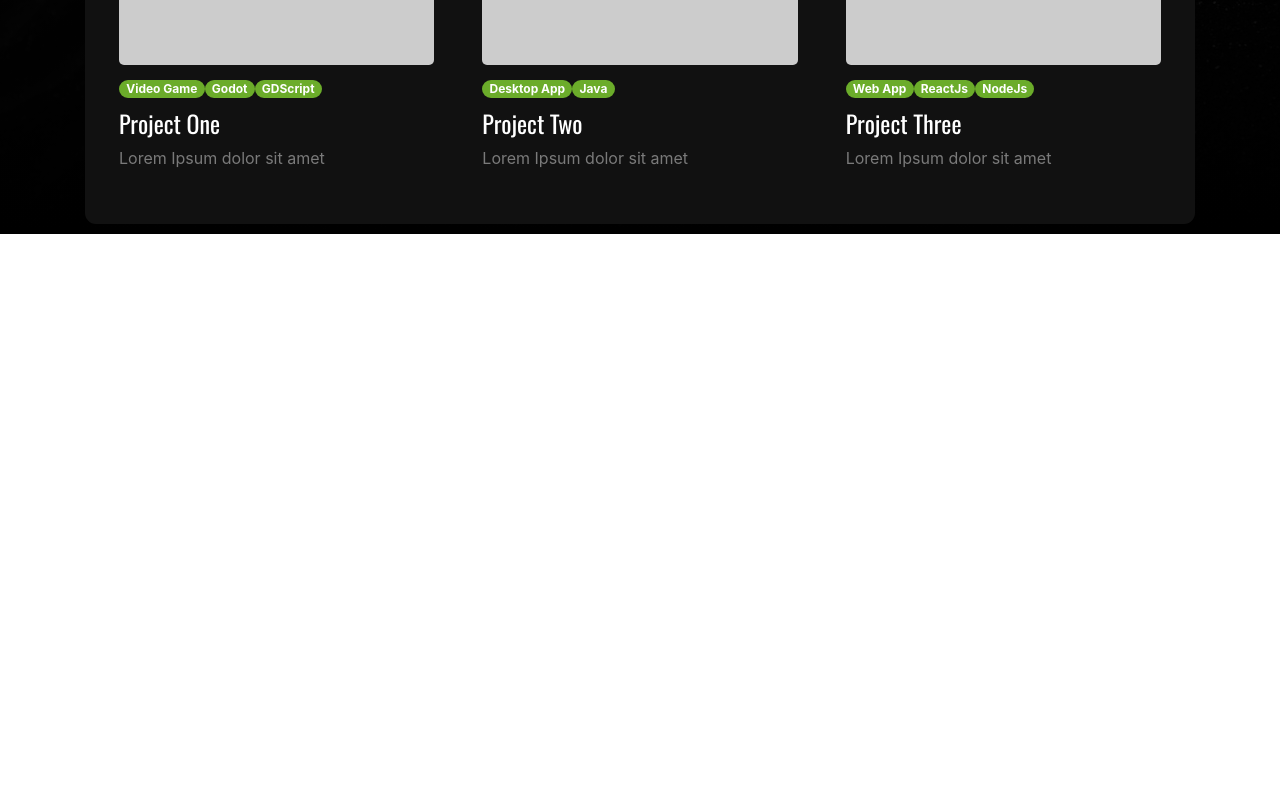
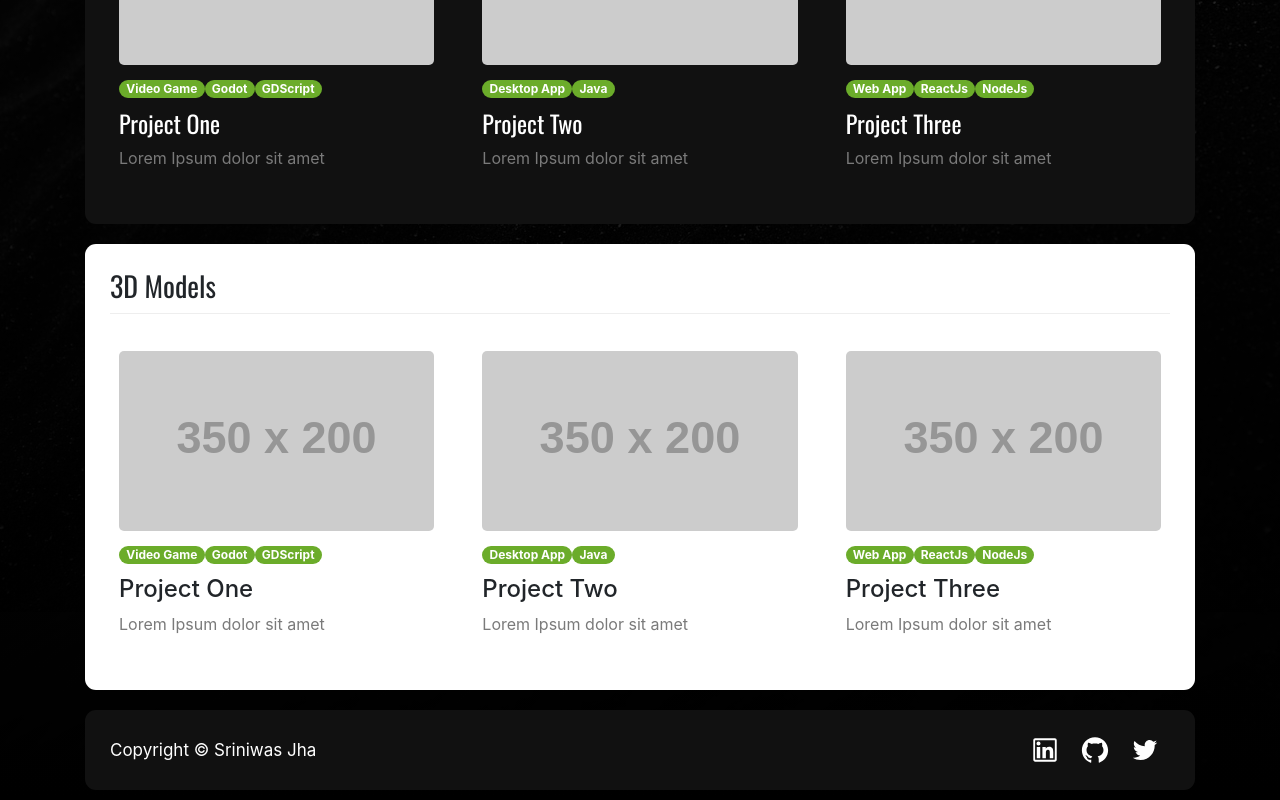
Before and after one commit to sriniwas14/SriniwasJha.in, a React (Create React App) app: page / in a window 1280 px wide. Shown: the part 668-1468 px from the top of the page. Before the commit the page ends 902 px from the top, so only its background shows below. Built offline with nearby package versions, Linux system fonts and the light colour scheme; a web font is replaced by a local one.

Commit message:
Added Loader

```diff
--- a/public/index.html
+++ b/public/index.html
@@ -10,34 +10,60 @@
       content="Sriniwas' Portfolio Website"
     />
     <link rel="apple-touch-icon" href="%PUBLIC_URL%/logo192.png" />
-    <!--
-      manifest.json provides metadata used when your web app is installed on a
-      user's mobile device or desktop. See https://developers.google.com/web/fundamentals/web-app-manifest/
-    -->
     <link rel="manifest" href="%PUBLIC_URL%/manifest.json" />
-    <!--
-      Notice the use of %PUBLIC_URL% in the tags above.
-      It will be replaced with the URL of the `public` folder during the build.
-      Only files inside the `public` folder can be referenced from the HTML.
+    <title>Sriniwas Jha - An Intoduction</title>
+    <style>
+      body { overflow-y: hidden; }
 
-      Unlike "/favicon.ico" or "favicon.ico", "%PUBLIC_URL%/favicon.ico" will
-      work correctly both with client-side routing and a non-root public URL.
-      Learn how to configure a non-root public URL by running `npm run build`.
-    -->
-    <title>Sriniwas Jha - An Intoduction</title>
+      h1 {
+        margin-bottom: 40px;
+      }
+
+      #loading {
+        display: inline-block;
+        width: 50px;
+        height: 50px;
+        border: 6px solid #6bac2a40;
+        border-radius: 50%;
+        border-top-color: #6bac2a;
+        animation: spin 1s ease-in-out infinite;
+        -webkit-animation: spin 1s ease-in-out infinite;
+      }
+
+      @keyframes spin {
+        to { -webkit-transform: rotate(360deg); }
+      }
+      @-webkit-keyframes spin {
+        to { -webkit-transform: rotate(360deg); }
+      }
+
+      #st_loadingPage {
+        background: black;
+        text-align: center;
+        position: absolute;
+        top: 0;
+        left: 0;
+        right: 0;
+        bottom: 0;
+        z-index: 10;
+        padding-top: 40vh;
+        opacity: 1;
+      }
+    </style>
   </head>
-  <body style="background: linear-gradient(rgb(0,0,0,0.7),rgb(0,0,0,1)), url('./background.jpg')">
+  <body onload="hideLoader()" style="background: linear-gradient(rgb(0,0,0,0.7),rgb(0,0,0,1)), url('./background.jpg')">
+    <div id="st_loadingPage">
+      <div id="loading"></div>
+    </div>
     <noscript>You need to enable JavaScript to run this app.</noscript>
     <div id="root"></div>
-    <!--
-      This HTML file is a template.
-      If you open it directly in the browser, you will see an empty page.
+  </body>
+  <script>
+    const hideLoader = () => {
+      document.getElementById("st_loadingPage").style.display = "none"
+      document.body.style.overflowY = "scroll"
+      var loadingPage = document.getElementById("st_loadingPage")
 
-      You can add webfonts, meta tags, or analytics to this file.
-      The build step will place the bundled scripts into the <body> tag.
-
-      To begin the development, run `npm start` or `yarn start`.
-      To create a production bundle, use `npm run build` or `yarn build`.
-    -->
-  </body>
+    }
+  </script>
 </html>
--- a/src/App.scss
+++ b/src/App.scss
@@ -17,6 +17,15 @@ $cardSubheadColor : #7a7a7a;
 
 html, body {
   min-height: 100%;
+}
+
+a {
+  color: white;
+  transition: 0.2s ease-out;
+  &:hover {
+    color: $primaryColor;
+    transition: 0.2s ease-in;
+  }
 }
 
 .badge-primary {
@@ -141,3 +150,9 @@ p {
   border-radius: 10px;
   overflow: hidden;
 }
+
+// Footer
+.footerLinks {
+  color: white;
+  margin: 0 10px;
+}
--- a/src/components/Home.js
+++ b/src/components/Home.js
@@ -3,6 +3,8 @@ import { Container, Row, Col } from 'react-bootstrap'
 import TextSection from './elements/TextSection'
 import ProjectScroller from './elements/ProjectScroller'
 import { activeProjects } from '../ApiCalls'
+
+import { AiOutlineLinkedin, AiOutlineGithub, AiOutlineTwitter  } from 'react-icons/ai'
 
 export default function Home() {
     return (
@@ -14,7 +16,26 @@ export default function Home() {
             </Row>
             <Row>
                 <Col sm={12}>
-                    <TextSection variant="dark" heading="Active Projects" render={(<ProjectScroller projects={activeProjects} />)} />
+                    <TextSection variant="dark" heading="Programming" render={(<ProjectScroller projects={activeProjects} />)} />
+                </Col>
+            </Row>
+            <Row>
+                <Col sm={12}>
+                    <TextSection heading="3D Models" render={(<ProjectScroller projects={activeProjects} />)} />
+                </Col>
+            </Row>
+            <Row>
+                <Col sm={12}>
+                    <TextSection variant="dark" render={(<Row>
+                        <Col sm={6} style={{ fontSize: "17px", paddingTop: "3px", cursor: "default" }}>
+                            <p>Copyright © Sriniwas Jha</p>
+                        </Col>
+                        <Col sm={6} style={{ textAlign: "right" }}>
+                            <a className="footerLinks" href="https://www.linkedin.com/in/sriniwasj/" target="_black" rel="noreferrer"><AiOutlineLinkedin fontSize={30} /></a>
+                            <a className="footerLinks" href="https://github.com/sriniwas14" target="_black" rel="noreferrer"><AiOutlineGithub fontSize={30} /></a>
+                            <a className="footerLinks" href="https://twitter.com/Sriniwasj" target="_black" rel="noreferrer"><AiOutlineTwitter fontSize={30} /></a>
+                        </Col>
+                    </Row>)} />
                 </Col>
             </Row>
         </Container>
```
